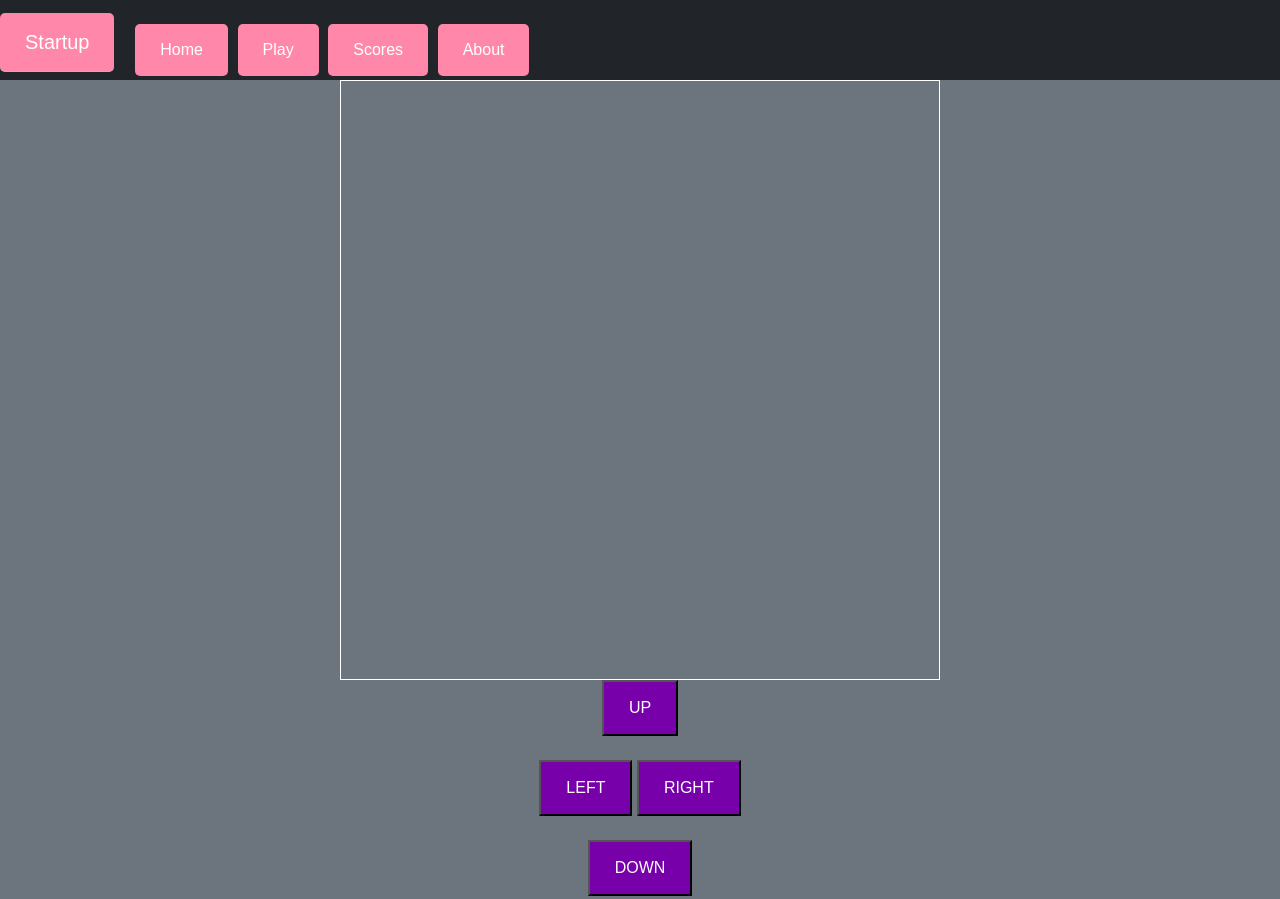
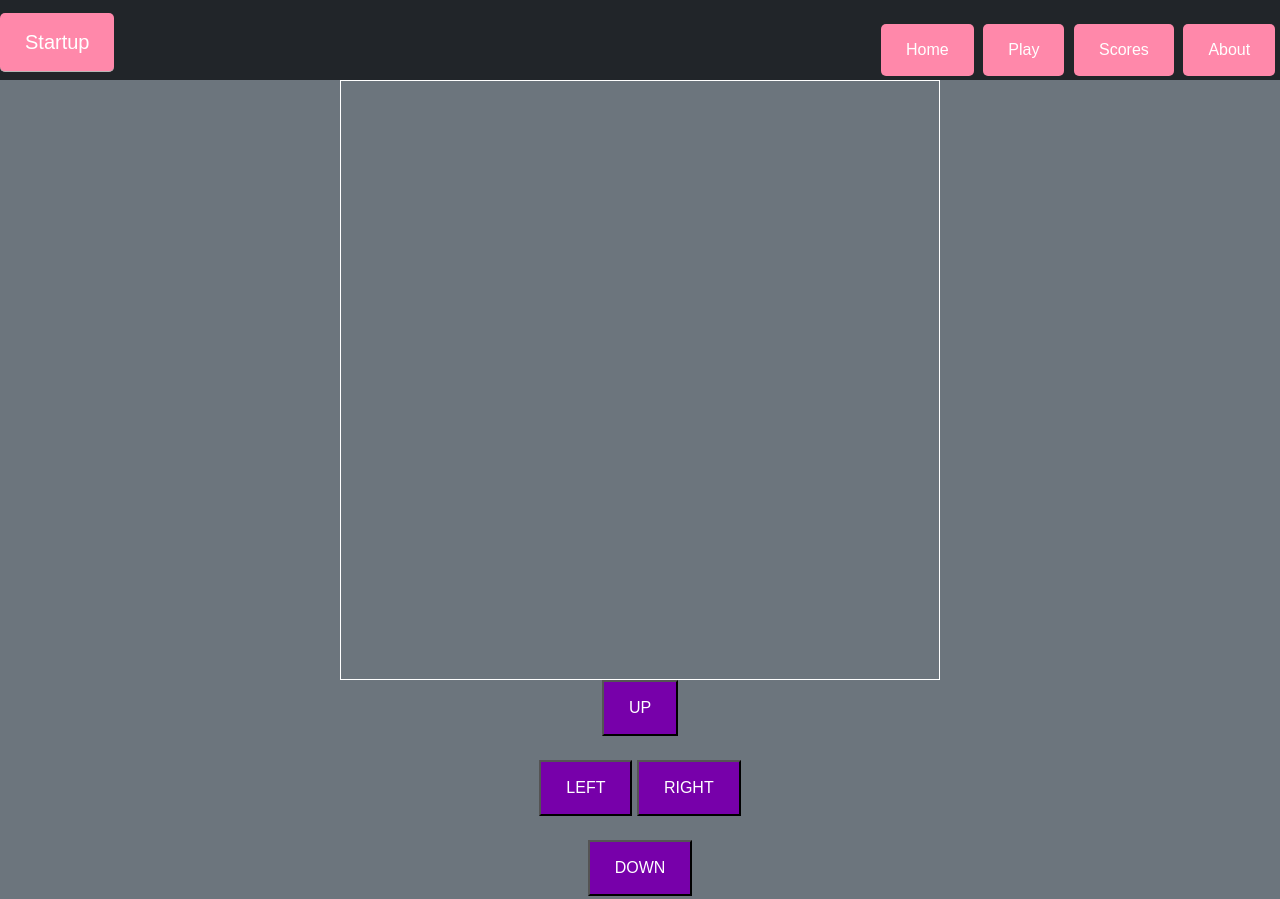
Before and after one commit to jeffreysalewis/startup, a plain HTML site: page index.html in a window 1280 px wide. Shown: the top 899 px of the page. Drawn offline with nearby package versions, Linux system fonts and the light colour scheme.

Commit message:
changed the flex

```diff
--- a/index.css
+++ b/index.css
@@ -5,11 +5,11 @@
 }
 
 header {
-  flex: 0 80px;
+  flex: 1 80px;
 }
 
 menu {
-  flex: 1;
+  flex: 0;
   display: flex;
   flex-direction: row !important;
   list-style: none;
```
